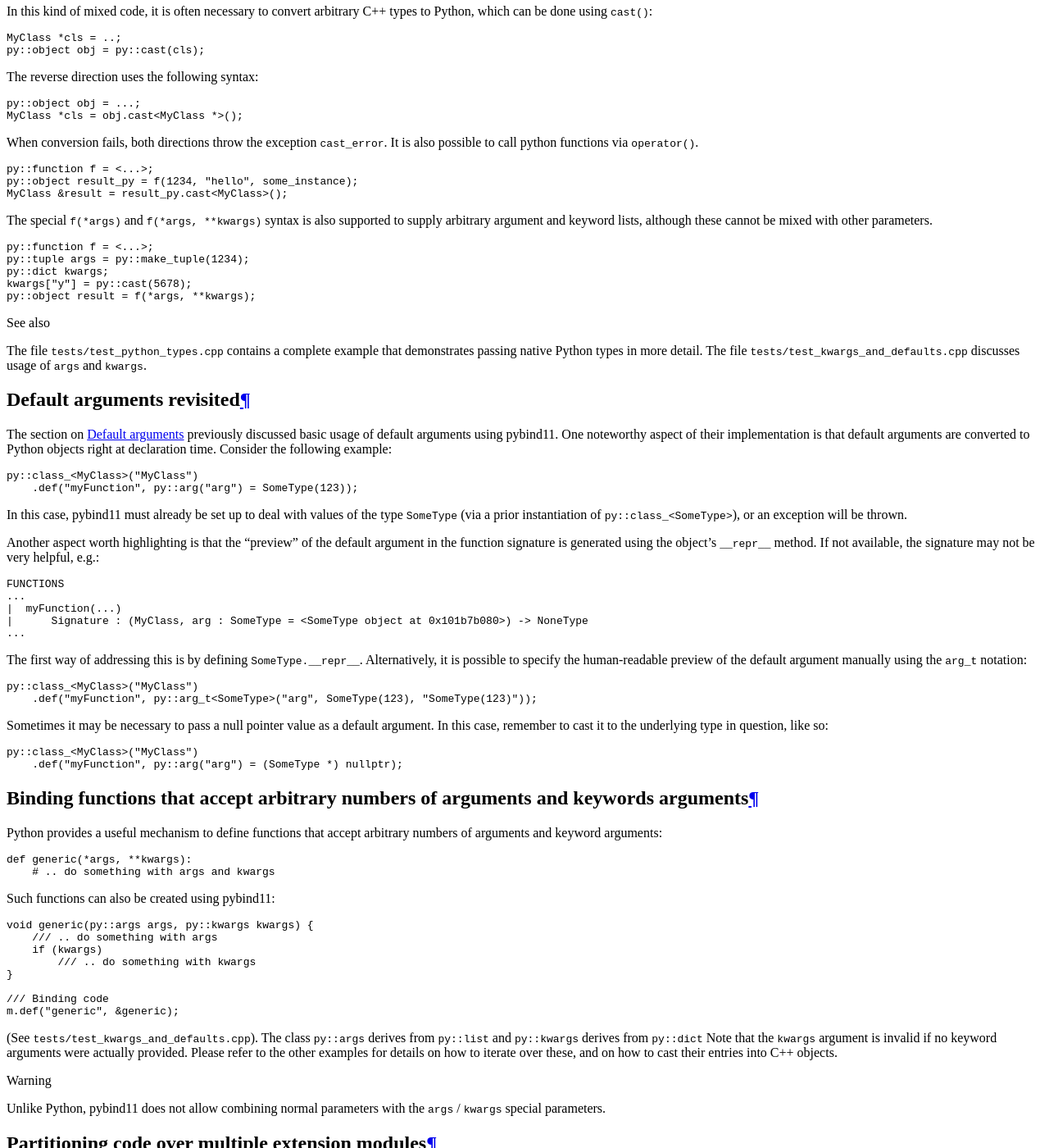
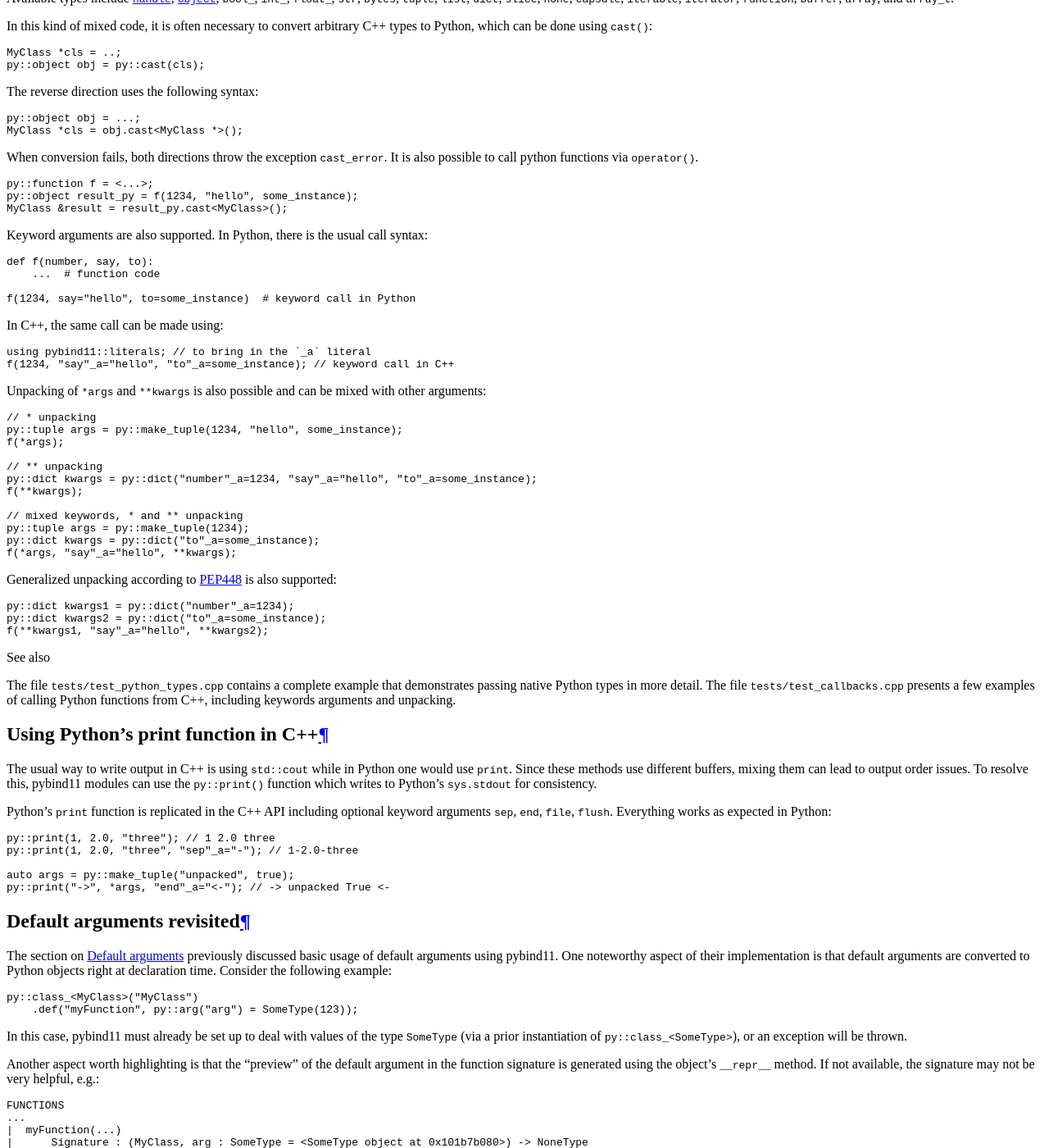
Before and after one commit to pybind/pybind11, a Sphinx documentation site: the page built from docs/advanced.rst, in a window 1280 px wide and 1400 px high, scrolled down 20013 px. Shown: the whole window at 82% size. Built offline with Sphinx 7.4.7 and the Read the Docs theme 2.0.0, drawn with Linux system fonts in a browser that asks for light colours; some of the changed text lies outside the part shown.

Commit message:
Document calling function with keyword arguments from C++

```diff
--- a/docs/advanced.rst
+++ b/docs/advanced.rst
@@ -1622,24 +1622,76 @@ It is also possible to call python functions via ``operator()``.
     py::object result_py = f(1234, "hello", some_instance);
     MyClass &result = result_py.cast<MyClass>();
 
-The special ``f(*args)`` and ``f(*args, **kwargs)`` syntax is also supported to
-supply arbitrary argument and keyword lists, although these cannot be mixed
-with other parameters.
-
-.. code-block:: cpp
-
-    py::function f = <...>;
+Keyword arguments are also supported. In Python, there is the usual call syntax:
+
+.. code-block:: python
+
+    def f(number, say, to):
+        ...  # function code
+
+    f(1234, say="hello", to=some_instance)  # keyword call in Python
+
+In C++, the same call can be made using:
+
+.. code-block:: cpp
+
+    using pybind11::literals; // to bring in the `_a` literal
+    f(1234, "say"_a="hello", "to"_a=some_instance); // keyword call in C++
+
+Unpacking of ``*args`` and ``**kwargs`` is also possible and can be mixed with
+other arguments:
+
+.. code-block:: cpp
+
+    // * unpacking
+    py::tuple args = py::make_tuple(1234, "hello", some_instance);
+    f(*args);
+
+    // ** unpacking
+    py::dict kwargs = py::dict("number"_a=1234, "say"_a="hello", "to"_a=some_instance);
+    f(**kwargs);
+
+    // mixed keywords, * and ** unpacking
     py::tuple args = py::make_tuple(1234);
-    py::dict kwargs;
-    kwargs["y"] = py::cast(5678);
-    py::object result = f(*args, **kwargs);
+    py::dict kwargs = py::dict("to"_a=some_instance);
+    f(*args, "say"_a="hello", **kwargs);
+
+Generalized unpacking according to PEP448_ is also supported:
+
+.. code-block:: cpp
+
+    py::dict kwargs1 = py::dict("number"_a=1234);
+    py::dict kwargs2 = py::dict("to"_a=some_instance);
+    f(**kwargs1, "say"_a="hello", **kwargs2);
 
 .. seealso::
 
     The file :file:`tests/test_python_types.cpp` contains a complete
     example that demonstrates passing native Python types in more detail. The
-    file :file:`tests/test_kwargs_and_defaults.cpp` discusses usage
-    of ``args`` and ``kwargs``.
+    file :file:`tests/test_callbacks.cpp` presents a few examples of calling
+    Python functions from C++, including keywords arguments and unpacking.
+
+.. _PEP448: https://www.python.org/dev/peps/pep-0448/
+
+Using Python's print function in C++
+====================================
+
+The usual way to write output in C++ is using ``std::cout`` while in Python one
+would use ``print``. Since these methods use different buffers, mixing them can
+lead to output order issues. To resolve this, pybind11 modules can use the
+:func:`py::print` function which writes to Python's ``sys.stdout`` for consistency.
+
+Python's ``print`` function is replicated in the C++ API including optional
+keyword arguments ``sep``, ``end``, ``file``, ``flush``. Everything works as
+expected in Python:
+
+.. code-block:: cpp
+
+    py::print(1, 2.0, "three"); // 1 2.0 three
+    py::print(1, 2.0, "three", "sep"_a="-"); // 1-2.0-three
+
+    auto args = py::make_tuple("unpacked", true);
+    py::print("->", *args, "end"_a="<-"); // -> unpacked True <-
 
 Default arguments revisited
 ===========================
```
Also changed, not shown: docs/changelog.rst (+7 -0 lines).
